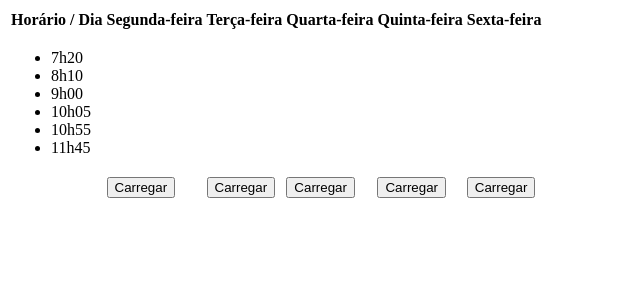
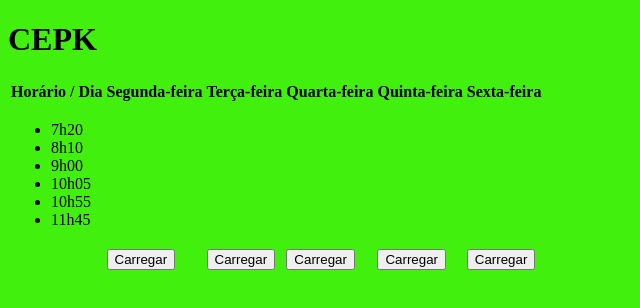
Before and after one commit to rodriguesgustavo-commits/backend3, a plain HTML site: page index.html in a window 1280 px wide. Shown: the whole page, without its empty margins (0-640 px from the left). Drawn offline with Linux system fonts and the light colour scheme.

Commit message:
Update index.html

```diff
--- a/index.html
+++ b/index.html
@@ -4,8 +4,15 @@
     <meta charset="UTF-8">
     <meta name="viewport" content="width=device-width, initial-scale=1.0">
     <title>Horários Kennedy</title>
+    <style>
+        body{
+            background-color: rgb(66, 240, 13);
+            color: black;
+        }
+    </style>
 </head>
 <body>
+    <h1> CEPK</h1>
     <header></header>
     <main>
         <table>
@@ -49,7 +56,6 @@
         </table>
     </main>
     <footer></footer>
-
     <script>
 
         async function carregar_horario(dia){
```
